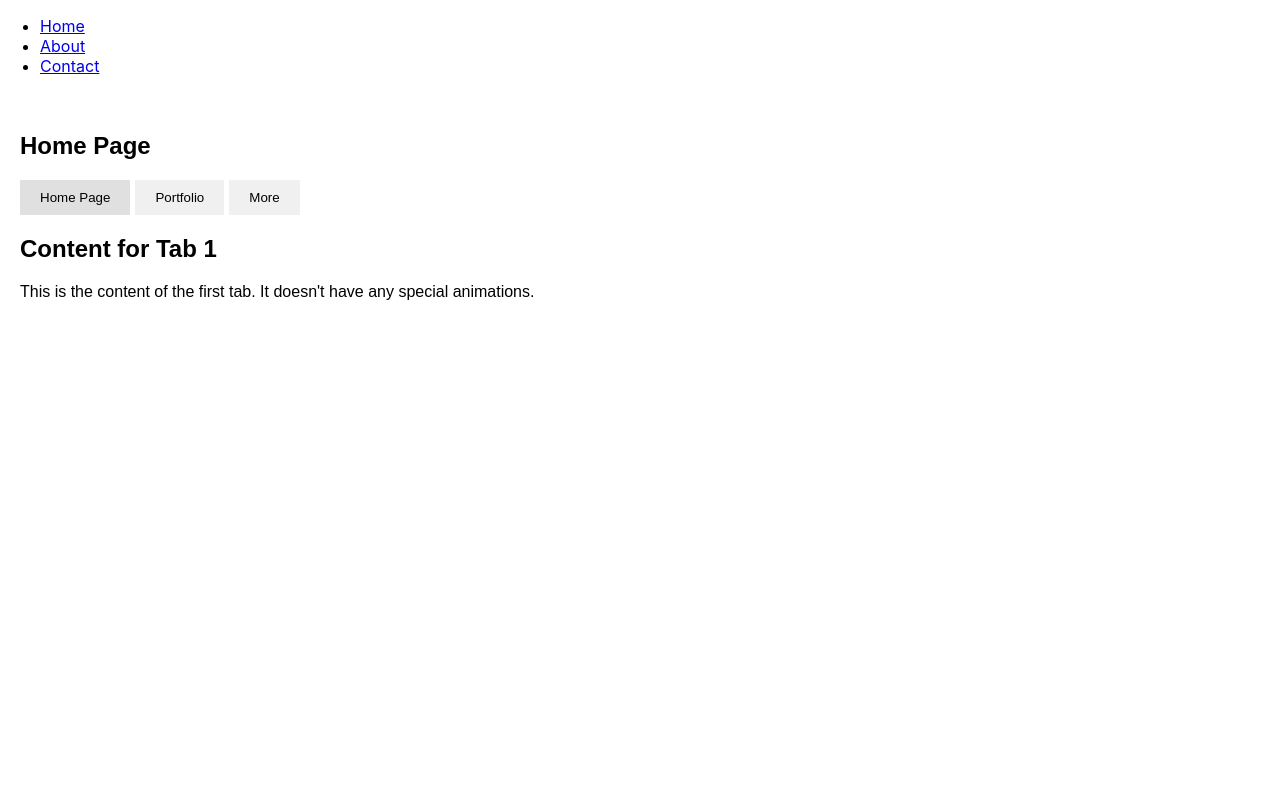
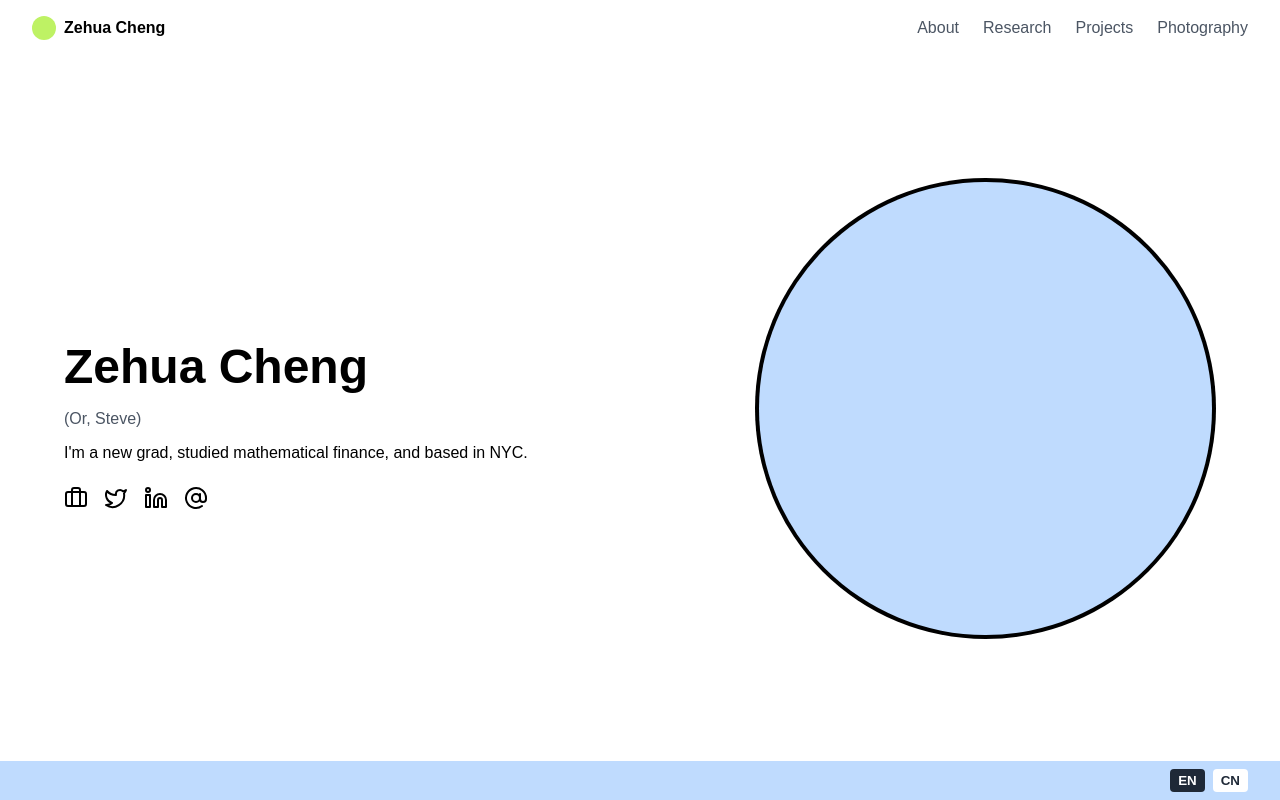
Before and after one commit to Stevyccc/stevyccc.github.io, a React (Create React App) app in the folder personal-website/: page / in a window 1280 px wide. Built offline with nearby package versions, Linux system fonts and the light colour scheme.

Commit message:
updated features

```diff
--- a/personal-website/package.json
+++ b/personal-website/package.json
@@ -7,6 +7,7 @@
     "@testing-library/react": "^13.4.0",
     "@testing-library/user-event": "^13.5.0",
     "gh-pages": "^6.1.1",
+    "lucide-react": "^0.427.0",
     "react": "^18.3.1",
     "react-dom": "^18.3.1",
     "react-router-dom": "^6.26.0",
--- a/personal-website/src/App.js
+++ b/personal-website/src/App.js
@@ -1,49 +1,26 @@
-import React, { useState, useEffect, useRef } from 'react';
-import { BrowserRouter as Router, Routes, Route, Link }  from 'react-router-dom';
-
+import React from 'react';
+import { BrowserRouter as Router, Routes, Route } from 'react-router-dom';
 import Home from './components/Home';
-import About from './components/About';
-import Contact from './components/Contact';
-// import AnimatedBox from './components/AnimatedBox';
+// import About from './components/About';
+// import Research from './components/Research';
+// import Projects from './components/Projects';
+// import Photography from './components/Photography';
 // import './App.css';
 
 function App() {
   return (
     <Router>
-      <div>
-        <nav>
-          <ul>
-            <li>
-              <Link to="/">Home</Link>
-            </li>
-            <li>
-              <Link to="/about">About</Link>
-            </li>
-            <li>
-              <Link to="/contact">Contact</Link>
-            </li>
-          </ul>
-        </nav>
-
+      <div className="App">
         <Routes>
           <Route path="/" element={<Home />} />
-          <Route path="/about" element={<About />} />
-          <Route path="/contact" element={<Contact />} />
+          {/* <Route path="/about" element={<About />} /> */}
+          {/* <Route path="/research" element={<Research />} /> */}
+          {/* <Route path="/projects" element={<Projects />} /> */}
+          {/* <Route path="/photography" element={<Photography />} /> */}
         </Routes>
       </div>
     </Router>
   );
 }
 
-// const App = () => {
-//   return (
-//     <div
-//     style={{fontFamily: 'Arial, sans-serif',
-//             padding: '20px'}}>
-//     <h1>Zehua Cheng's Personal Website</h1>
-//     <TabsWithAnimation />
-//     </div>
-//   )
-// }
-
 export default App;
--- /dev/null
+++ b/personal-website/src/Home.css
@@ -0,0 +1,136 @@
+/* Home.css */
+.portfolio-container {
+    font-family: Arial, sans-serif;
+    display: flex;
+    flex-direction: column;
+    min-height: 100vh;
+    background-color: white;
+  }
+
+  .header {
+    display: flex;
+    justify-content: space-between;
+    align-items: center;
+    padding: 1rem 2rem;
+  }
+
+  .logo-container {
+    display: flex;
+    align-items: center;
+  }
+
+  .logo {
+    width: 1.5rem;
+    height: 1.5rem;
+    background-color: #bef264;
+    border-radius: 50%;
+    margin-right: 0.5rem;
+  }
+
+  .company-name {
+    font-weight: bold;
+  }
+
+  .nav {
+    display: flex;
+    gap: 1.5rem;
+  }
+
+  .nav-link {
+    text-decoration: none;
+    color: #4b5563;
+  }
+
+  .main-content {
+    flex-grow: 1;
+    display: flex;
+    justify-content: space-between;
+    align-items: center;
+    padding: 2rem 4rem;
+  }
+
+  .text-content {
+    max-width: 50%;
+  }
+
+  .name {
+    font-size: 3rem;
+    font-weight: bold;
+    margin-bottom: 0.5rem;
+  }
+
+  .subtitle {
+    color: #4b5563;
+    margin-bottom: 1rem;
+  }
+
+  .description {
+    margin-bottom: 1.5rem;
+  }
+
+  .social-icons {
+    display: flex;
+    gap: 1rem;
+  }
+
+  .image-container {
+    width: 40%;
+    aspect-ratio: 1;
+    position: relative;
+  }
+
+  .profile-image-outer {
+    position: absolute;
+    inset: 0;
+    border-radius: 50%;
+    background-color: black;
+  }
+
+  .profile-image-inner {
+    position: absolute;
+    inset: 4px;
+    border-radius: 50%;
+    background-color: #bfdbfe;
+  }
+
+  .footer {
+    background-color: #bfdbfe;
+    padding: 0.5rem 2rem;
+    display: flex;
+    justify-content: flex-end;
+    gap: 0.5rem;
+  }
+
+  .language-button {
+    padding: 0.25rem 0.5rem;
+    border-radius: 0.25rem;
+    font-weight: bold;
+    border: none;
+    cursor: pointer;
+  }
+
+  .language-button.active {
+    background-color: #1f2937;
+    color: white;
+  }
+
+  .language-button.inactive {
+    background-color: white;
+    color: #1f2937;
+  }
+
+  @media (max-width: 768px) {
+    .main-content {
+      flex-direction: column;
+      padding: 2rem;
+    }
+
+    .text-content, .image-container {
+      max-width: 100%;
+      width: 100%;
+    }
+
+    .image-container {
+      margin-top: 2rem;
+    }
+  }
--- a/personal-website/src/components/About.js
+++ b/personal-website/src/components/About.js
@@ -1,8 +1,16 @@
-// About.js
+// Home.js
 import React from 'react';
+import TabsWithAnimation from './TabsWithAnimation';
 
-function About() {
-  return <h2>About Us</h2>;
-}
+function Home() {
+  return (
+    <div
+    style={{fontFamily: 'Arial, sans-serif',
+            padding: '20px'}}>
+    <h2>Home Page</h2>
+    <TabsWithAnimation />
+    </div>
+);
+};
 
-export default About;
+export default Home;
--- a/personal-website/src/components/Home.js
+++ b/personal-website/src/components/Home.js
@@ -1,16 +1,48 @@
-// Home.js
 import React from 'react';
-import TabsWithAnimation from './TabsWithAnimation';
+import { Briefcase, Twitter, Linkedin, AtSign } from 'lucide-react';
+import '../Home.css';
 
-function Home() {
+const Home = () => {
   return (
-    <div
-    style={{fontFamily: 'Arial, sans-serif',
-            padding: '20px'}}>
-    <h2>Home Page</h2>
-    <TabsWithAnimation />
+    <div className="portfolio-container">
+      <header className="header">
+        <div className="logo-container">
+          <div className="logo"></div>
+          <span className="company-name">Zehua Cheng</span>
+        </div>
+        <nav className="nav">
+          <a href="#about" className="nav-link">About</a>
+          <a href="#research" className="nav-link">Research</a>
+          <a href="#projects" className="nav-link">Projects</a>
+          <a href="#photography" className="nav-link">Photography</a>
+        </nav>
+      </header>
+
+      <main className="main-content">
+        <div className="text-content">
+          <h1 className="name">Zehua Cheng</h1>
+          <p className="subtitle">(Or, Steve)</p>
+          <p className="description">I'm a new grad, studied mathematical finance, and based in NYC.</p>
+          <div className="social-icons">
+            <Briefcase size={24} />
+            <Twitter size={24} />
+            <Linkedin size={24} />
+            <AtSign size={24} />
+          </div>
+        </div>
+        <div className="image-container">
+          <div className="profile-image-outer">
+            <div className="profile-image-inner"></div>
+          </div>
+        </div>
+      </main>
+
+      <footer className="footer">
+        <button className="language-button active">EN</button>
+        <button className="language-button inactive">CN</button>
+      </footer>
     </div>
-);
+  );
 };
 
 export default Home;
--- a/personal-website/src/components/Contact.js
+++ b/personal-website/src/components/Research.js
@@ -1,4 +1,5 @@
 import React from 'react';
+import './Home.css';
 
 function Contact() {
   return <h2>Contact Us</h2>;
```
Also changed, not shown: 1 other file (tests, documents, lock files or other folders).
